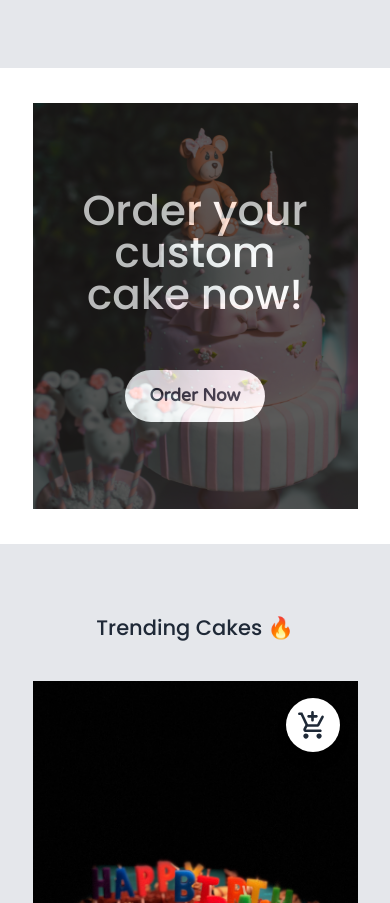
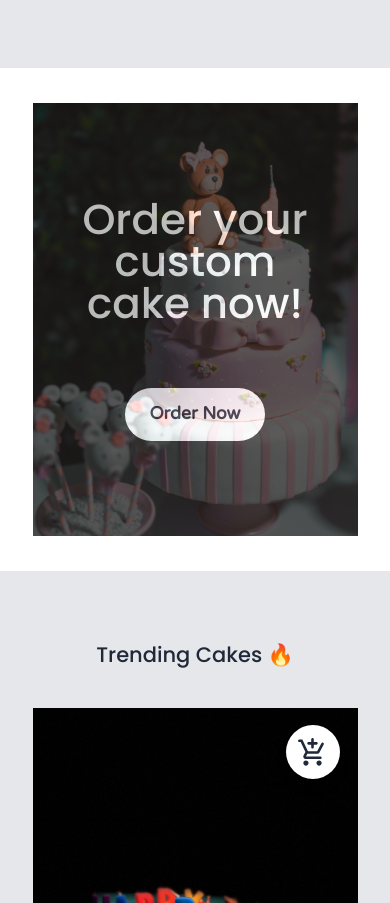
Before and after one commit to Sachintha-Lakruwan/cup-cakes, a Next.js app: page / in a window 390 px wide. Shown: the part 3039-3942 px from the top of the page. Built offline with nearby package versions, Linux system fonts and the light colour scheme; some icons are missing.

Commit message:
mobile poster aspect changed

```diff
--- a/components/home/Poster.js
+++ b/components/home/Poster.js
@@ -13,7 +13,7 @@ function Poster() {
         <div className="hidden w-[49%] aspect-[4/5] gradient lg:inline-block">
           <Text />
         </div>
-        <div className="w-full relative aspect-[4/5] lg:w-[49%]">
+        <div className="w-full relative aspect-[3/4] lg:aspect-[4/5] lg:w-[49%]">
           <Image
             src={"/customised_cake.jpg"}
             alt={"customised cake"}
--- a/components/layout/Layout.js
+++ b/components/layout/Layout.js
@@ -14,7 +14,7 @@ function Layout({ children }) {
     <div
       className={`w-full min-h-screen grid grid-rows-[auto_1fr_auto] ${varela.className} relative`}
     >
-      <Snowfall style={{ zIndex: 55 }} snowflakeCount={300} />
+      {/* <Snowfall style={{ zIndex: 55 }} snowflakeCount={300} /> */}
       <MainNavigation navBar={navBar} setNavBar={setNavBar} />
       <main className="bg-gray-200" onClick={() => setNavBar(false)}>
         {children}
```
